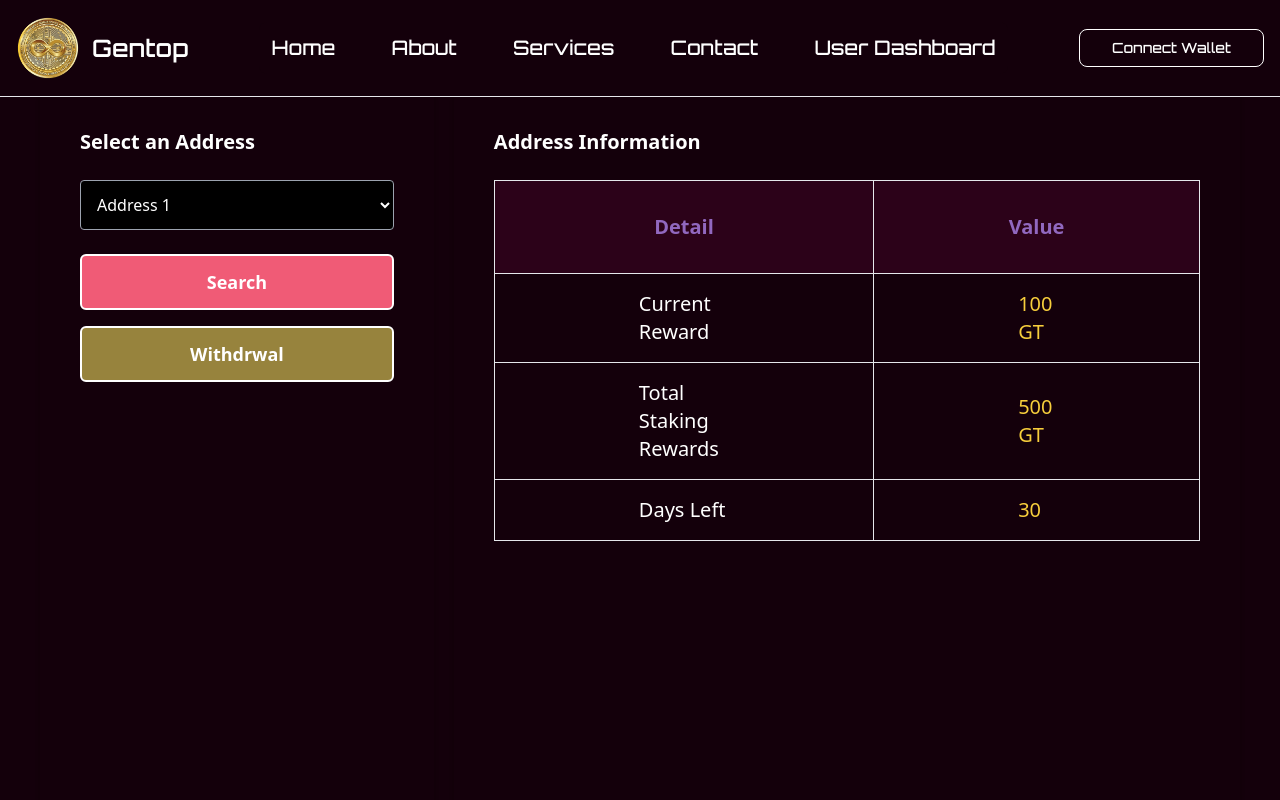
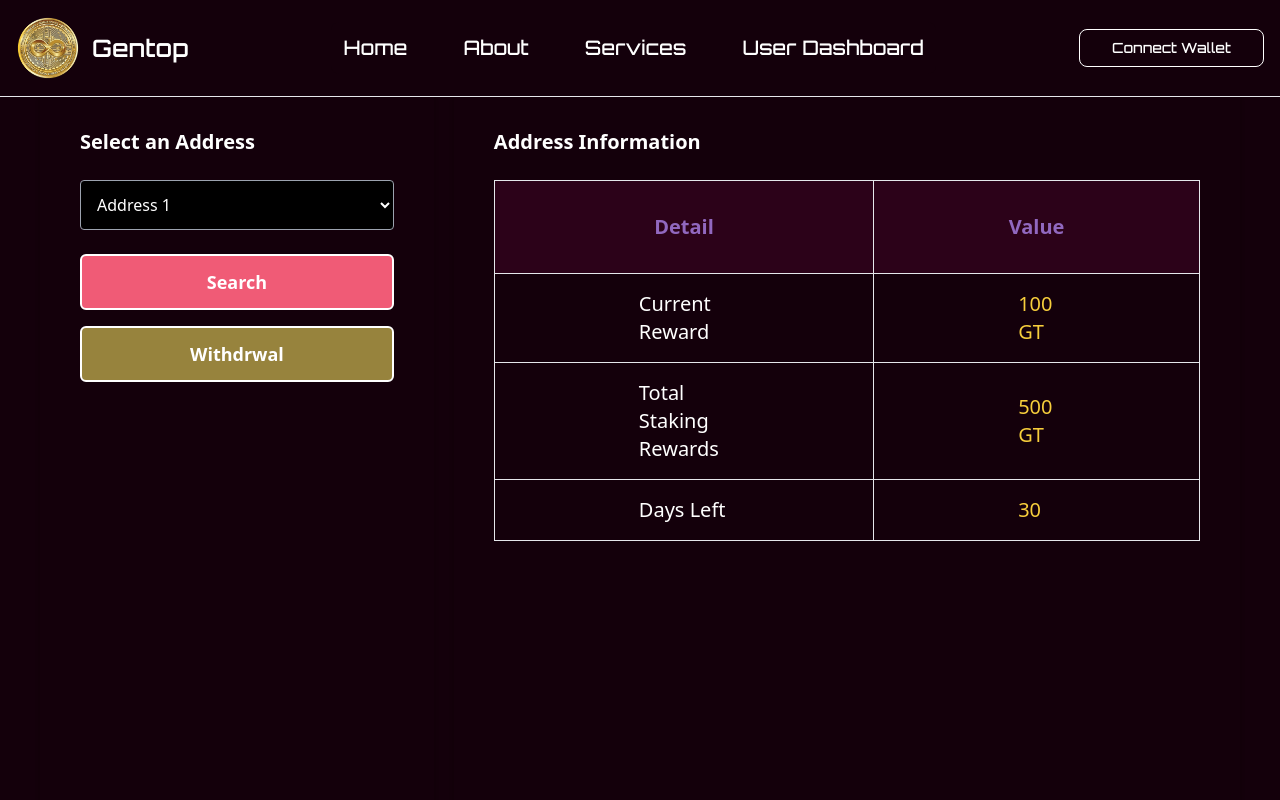
Before and after one commit to umersheikh1986/GenTOP-1, a Next.js app: page /userDashboard in a window 1280 px wide. Shown: the top 800 px of the page. Built offline with nearby package versions, Linux system fonts and the light colour scheme.

Commit message:
Update page.js

```diff
--- a/src/app/userDashboard/page.js
+++ b/src/app/userDashboard/page.js
@@ -103,11 +103,7 @@ const userDashboard = () => {
                   Services
                 </a>
               </li>
-              <li>
-                <a href="/" className="block py-3 px-3">
-                  Contact
-                </a>
-              </li>
+
               <li>
                 <a href="/userDashboard" className="block py-3 px-3">
                   User Dashboard
```
